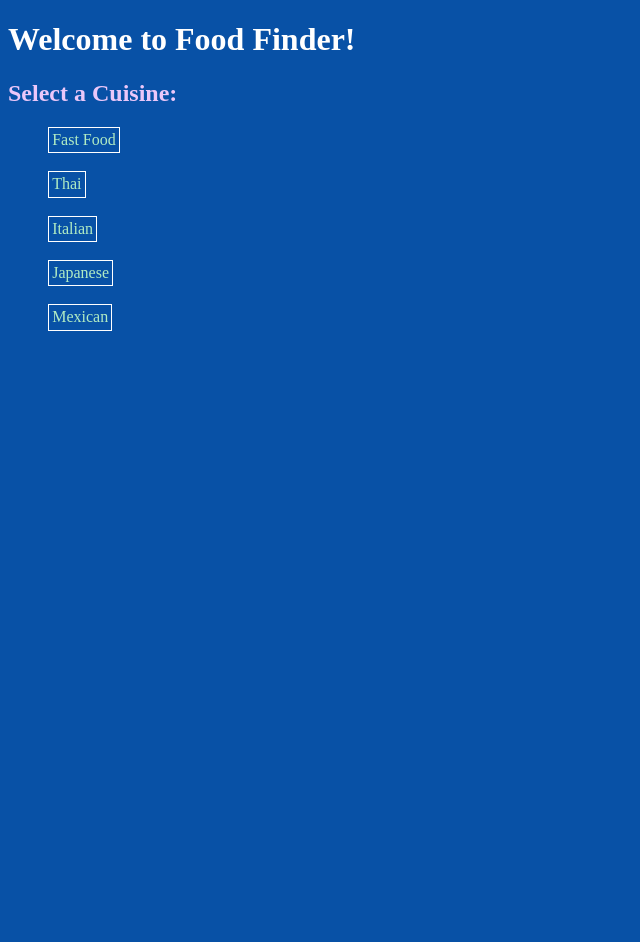
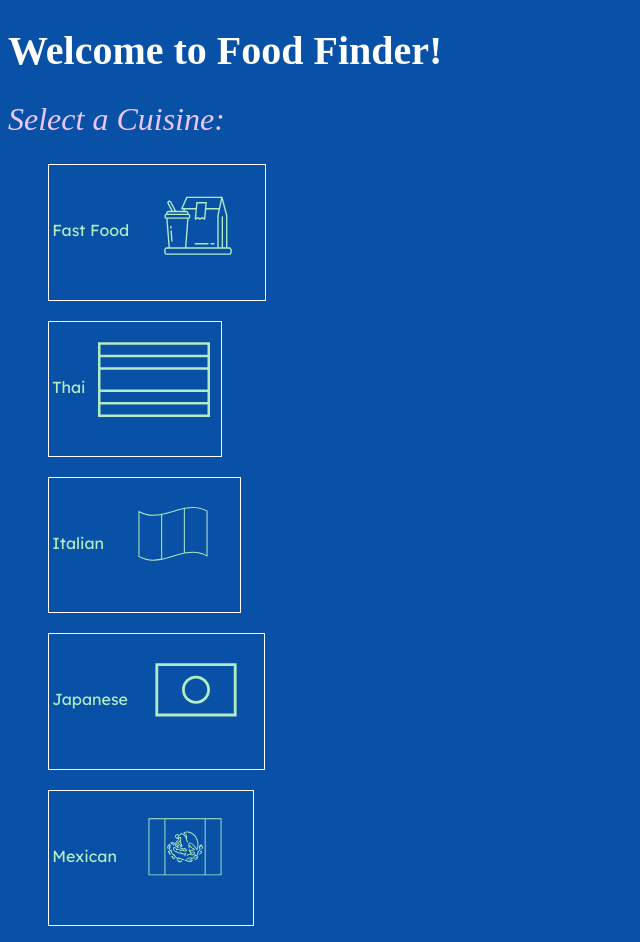
Before and after one commit to AnsonYams/CSC_437, a website: page packages/proto/public/index.html in a window 1280 px wide. Shown: the whole page, without its empty margins (0-640 px from the left). Before the commit the page ends 800 px from the top, so only its background shows below. Drawn offline with Linux system fonts and the light colour scheme; a web font is replaced by a local one.

Commit message:
lab4: Fonts and Icons

```diff
--- a/packages/proto/public/index.html
+++ b/packages/proto/public/index.html
@@ -1,23 +1,48 @@
 <!DOCTYPE html>
-<html>
+<html lang="en">
 <head>
+  <meta charset="utf-8" />
   <link rel="stylesheet" href="/styles/page.css" />
   <link rel="stylesheet" href="/styles/tokens.css" />
+  <link rel="preconnect" href="https://fonts.googleapis.com">
+  <link rel="preconnect" href="https://fonts.gstatic.com" crossorigin>
+  <link href="https://fonts.googleapis.com/css2?family=Lexend:wght@100..900&display=swap" rel="stylesheet">
+  <link href="https://fonts.googleapis.com/css2?family=Lexend:wght@100..900&family=Tienne:wght@400;700;900&display=swap" rel="stylesheet">
   <title>Food Finder</title>
 </head>
 <body>
   <h1>Welcome to Food Finder!</h1>
   <h2>Select a Cuisine:</h2>
     <dl>
-      <dd class="cuisine"><a href="cuisines/fastfood.html">Fast Food</a></dd>
+      <dd class="cuisine"><a href="cuisines/fastfood.html">Fast Food</a>
+        <svg class="icon">
+          <use href="/icons/cuisines.svg#icon-fastfood"></use>
+        </svg>
+    </dd>
     </br>
-      <dd class="cuisine"><a href="cuisines/thai.html">Thai</a></dd>
+    <dd class="cuisine"><a href="cuisines/thai.html">Thai</a>
+      <svg class="icon">
+        <use href="/icons/cuisines.svg#icon-thai"></use>
+      </svg>
+  </dd>
     </br>
-      <dd class="cuisine"> <a href="cuisines/italian.html">Italian</a></dd>
+      <dd class="cuisine"> <a href="cuisines/italian.html">Italian</a>
+        <svg class="icon">
+          <use href="/icons/cuisines.svg#icon-italian"></use>
+        </svg>
+      </dd>
     </br>
-    <dd class="cuisine"> <a href="cuisines/japanese.html">Japanese</a></dd>
+    <dd class="cuisine"> <a href="cuisines/japanese.html">Japanese</a>
+      <svg class="icon">
+        <use href="/icons/cuisines.svg#icon-japanese"></use>
+      </svg>
+    </dd>
   </br>
-  <dd class="cuisine"> <a href="cuisines/mexican.html">Mexican</a></dd>
+  <dd class="cuisine"> <a href="cuisines/mexican.html">Mexican</a>
+    <svg class="icon">
+      <use href="/icons/cuisines.svg#icon-mexican"></use>
+    </svg>
+  </dd>
     </dl>
 
 </body>
--- a/packages/proto/public/styles/page.css
+++ b/packages/proto/public/styles/page.css
@@ -1,15 +1,23 @@
 h1 {
     color: var(--color-text);
     background-color: var(--background-header);
+    font-family: "Cantata One", serif;
+    font-size: 2.5rem;
+    font-weight: 700;
   }
 
 h2 {
     color: var(--color-background-header-text);
     background-color: var(--background-card);
+    font-family: "Tienne", serif;
+    font-style: italic;
+    font-size: 2rem;
+    font-weight: 500;
   }
 
 body {
     color: var(--color-text);
+    font-family: "Lexend", sans-serif;
     background-color: var(--color-background-page);
 }
 
@@ -26,3 +34,13 @@ a[href]{
     color: var(--color-link);
     text-decoration: none;
 }
+
+svg.icon {
+  display: inline;
+  height: 7em;
+  width: 7em;
+  vertical-align: middle;
+  fill: var(--color-link);
+  color: var(--color-link);
+  margin: 0.5em;
+}
```
Also changed, not shown: packages/proto/assets/noun-fast-food-7677344.svg (added), packages/proto/assets/noun-italy-flag-1685271.svg (added), packages/proto/assets/noun-japan-5322885.svg (added), packages/proto/assets/noun-mexico-6397678.svg (added), packages/proto/assets/noun-thailand-606128.svg (added), packages/proto/public/icons/cuisines.svg (added).
